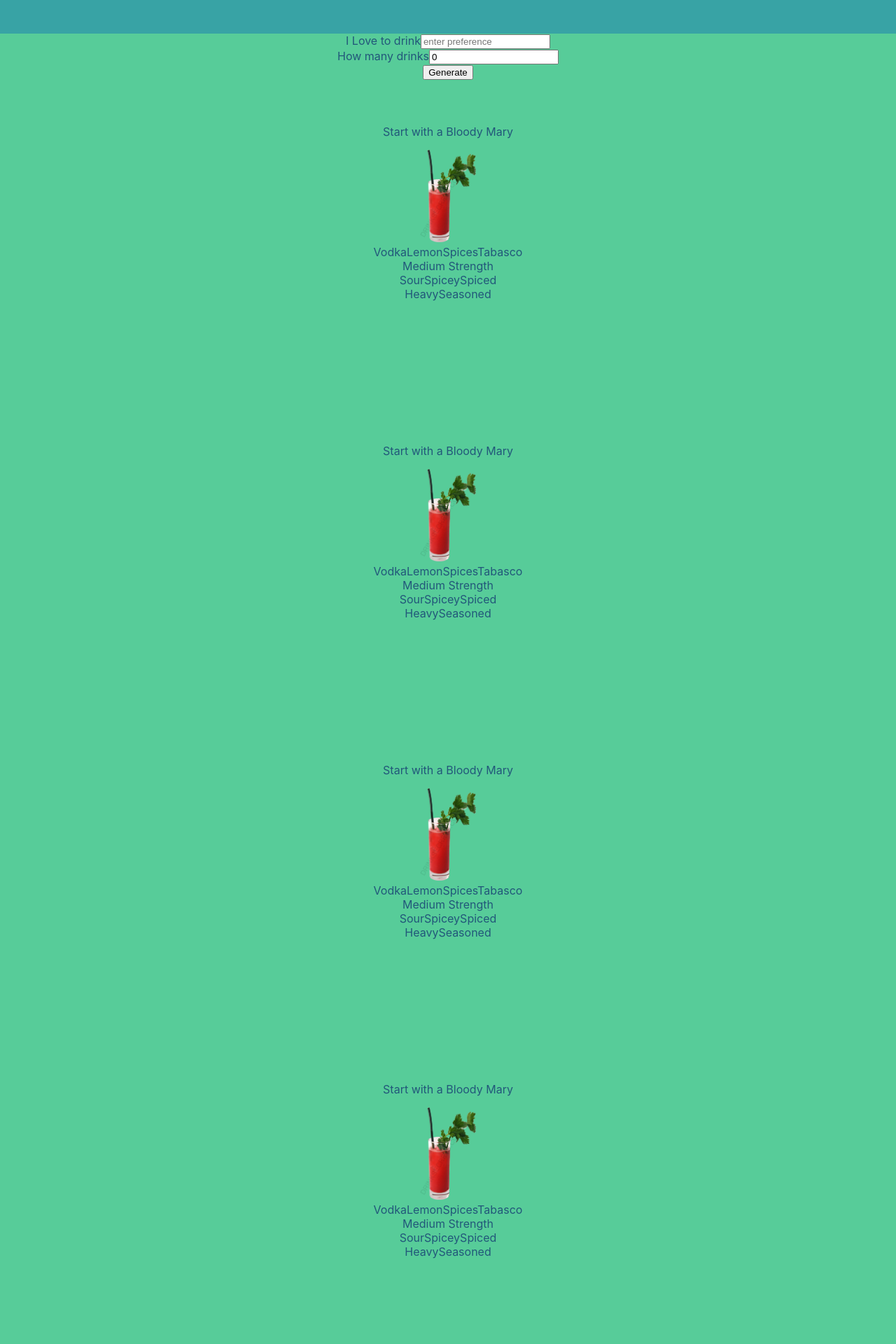
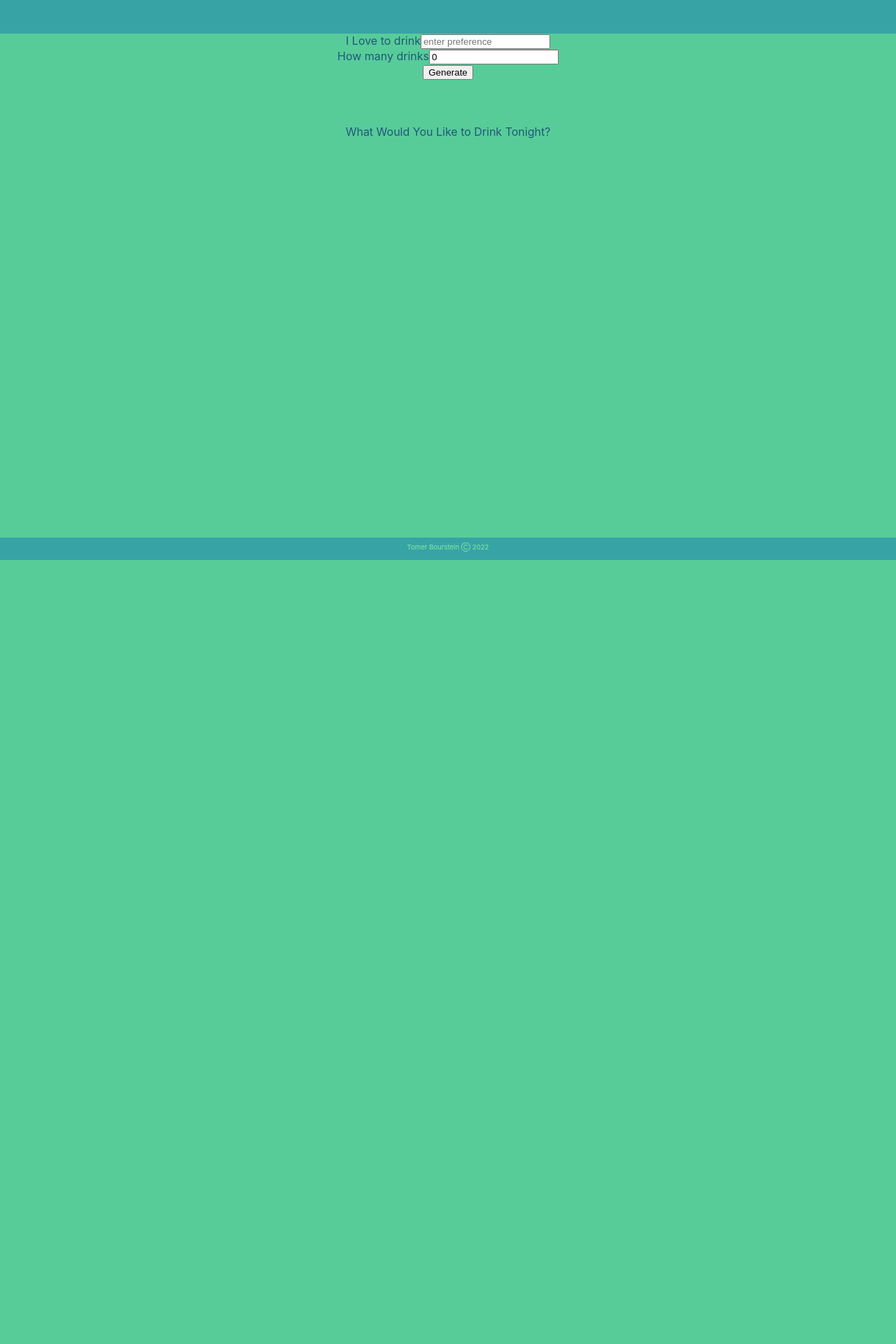
Before and after one commit to tomerbourstein/cocktail-menu-app, a React (Create React App) app: page / in a window 1280 px wide. Shown: the top 1920 px of the page at 70% size. After the commit the page ends 800 px from the top, so only its background shows below. Built offline with nearby package versions, Linux system fonts and the light colour scheme.

Commit message:
add menu-slice logic to store and onclick function on button

```diff
--- a/src/components/Input/Input.js
+++ b/src/components/Input/Input.js
@@ -1,5 +1,6 @@
 import { useDispatch, useSelector } from "react-redux/";
 import { inputActions } from "../../store/input-slice";
+import { menuActions } from "../../store/menu-slice";
 import classes from "./Input.module.css";
 const Input = () => {
   const alcohol = useSelector((state) => state.input.alcohol);
@@ -17,6 +18,12 @@ const Input = () => {
     const enteredAmount = event.target.value;
     dispatch(inputActions.enterAmount({ amount: enteredAmount }));
   };
+
+  /////////////// On button click change the initial generated state to true.
+  const generateMenuHandler = (event) => {
+    dispatch(menuActions.toggleGenerated());
+  };
+
   return (
     <div className={classes.inputField}>
       <div>
@@ -37,7 +44,9 @@ const Input = () => {
           placeholder="enter a number"
         ></input>
       </div>
-      <button>Generate</button>
+      <button onClick={generateMenuHandler} type="button">
+        Generate
+      </button>
     </div>
   );
 };
--- a/src/components/Main/Main.js
+++ b/src/components/Main/Main.js
@@ -1,13 +1,13 @@
+import { useSelector } from "react-redux";
 import classes from "./Main.module.css";
+import Drink from "./Drink";
 
-import Drink from "./Drink";
 const Main = () => {
+  const isGenerated = useSelector((state) => state.menu.generated);
+
   return (
     <section id="main" className={classes.main}>
-      <Drink />
-      <Drink />
-      <Drink />
-      <Drink />
+      {isGenerated ? <Drink /> : <p>What Would You Like to Drink Tonight?</p>}
     </section>
   );
 };
--- a/src/store/index.js
+++ b/src/store/index.js
@@ -1,9 +1,11 @@
 import { configureStore } from "@reduxjs/toolkit";
 import inputSlice from "./input-slice";
+import menuSlice from "./menu-slice";
 
 const store = configureStore({
   reducer: {
     input: inputSlice.reducer,
+    menu: menuSlice.reducer,
   },
 });
 export default store;
--- /dev/null
+++ b/src/store/menu-slice.js
@@ -0,0 +1,14 @@
+import { createSlice } from "@reduxjs/toolkit";
+
+const menuSlice = createSlice({
+  name: "menu",
+  initialState: { generated: false },
+  reducers: {
+    toggleGenerated(state) {
+      state.generated = !state.generated;
+    },
+  },
+});
+
+export const menuActions = menuSlice.actions;
+export default menuSlice;
```
